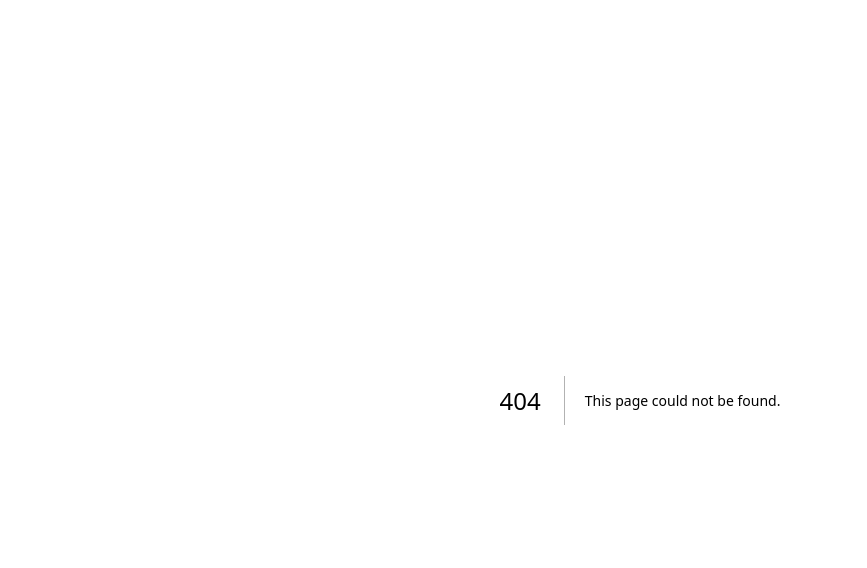
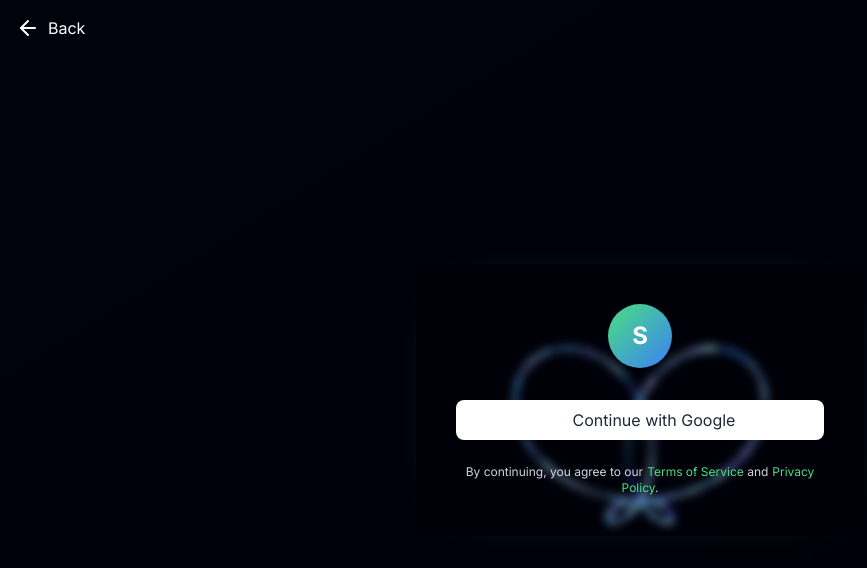
Before and after one commit to maverickkamal/scio-planning, a Next.js app: page /signin in a window 1280 px wide. Before the commit this address had no page. Shown: the top 568 px of the page, without its empty margins (0-867 px from the left). Built offline with nearby package versions, Linux system fonts and the light colour scheme.

Commit message:
mozammel updates 2

```diff
--- a/app/page.tsx
+++ b/app/page.tsx
@@ -41,6 +41,8 @@ export default function Home() {
         return <Homepage onGetAccess={handleGetAccess} onSignIn={handleSignIn} />
       case 'signup':
         return <SignupForm onBack={() => router.push('/')} />
+      case 'signin':
+        return <SignupForm onBack={() => router.push('/')} />
       case 'chat':
         return <ChatPage />
       case 'oauth-callback':
--- /dev/null
+++ b/app/signin/page.tsx
@@ -0,0 +1,10 @@
+"use client"
+
+import SignupForm from '../signup-form'
+import { useRouter } from 'next/navigation'
+
+export default function SignupPage() {
+  const router = useRouter()
+
+  return <SignupForm onBack={() => router.push('/')} />
+}
```
